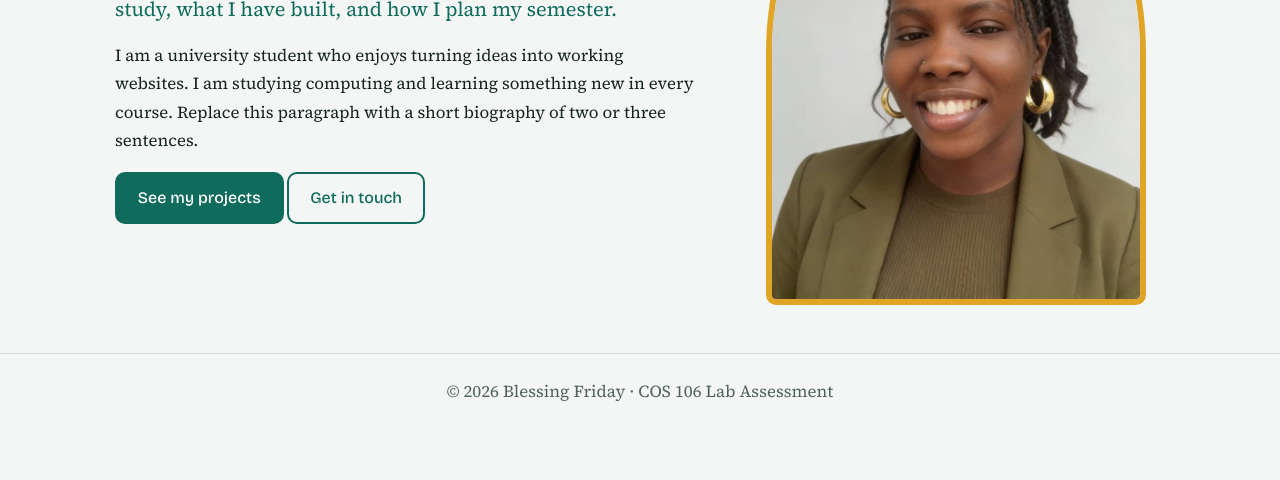
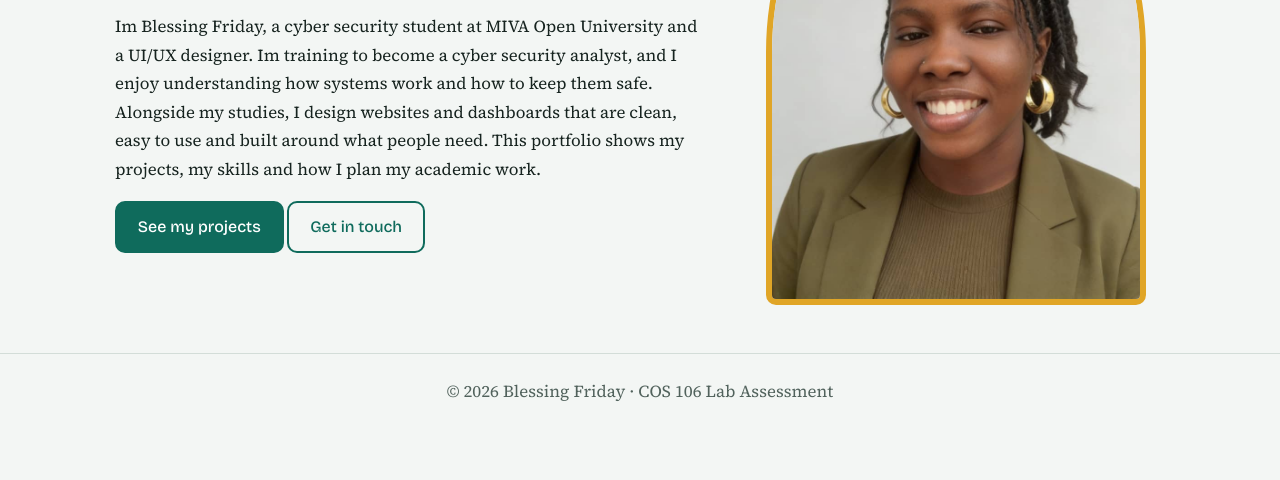
Before and after one commit to BlexnB/COS-106-Assessment, a plain HTML site: page index.html in a window 1280 px wide. Shown: the part 320-800 px from the top of the page. Drawn offline with nearby package versions, Linux system fonts and the light colour scheme.

Commit message:
Add files via upload

```diff
--- a/index.html
+++ b/index.html
@@ -3,7 +3,7 @@
 <head>
 <meta charset="UTF-8">
 <meta name="viewport" content="width=device-width, initial-scale=1">
-<title>Home | Your Name</title>
+<title>Home | Blessing Friday</title>
 <link rel="preconnect" href="https://fonts.googleapis.com">
 <link href="https://fonts.googleapis.com/css2?family=Bricolage+Grotesque:wght@500;700&family=Source+Serif+4:wght@400;600&display=swap" rel="stylesheet">
 <link rel="stylesheet" href="style.css">
@@ -27,11 +27,13 @@
 <div>
 <h1>Hi, I'm Blessing Friday</h1>
 <p class="welcome">Welcome to my academic portfolio. Here you can see what I study, what I have built, and how I plan my semester.</p>
-<p>I am a university student who enjoys turning ideas into working websites. I am studying computing and learning something new in every course. Replace this paragraph with a short biography of two or three sentences.</p>
+<p>Im Blessing Friday, a cyber security student at MIVA Open University and a UI/UX designer. Im training to become a cyber security analyst, and I
+    enjoy understanding how systems work and how to keep them safe. Alongside my studies, I design websites and dashboards that are clean, easy to use and
+    built around what people need. This portfolio shows my projects, my skills and how I plan my academic work.</p>
 <p><a class="btn" href="projects.html">See my projects</a> <a class="btn ghost" href="contact.html">Get in touch</a></p>
 </div>
 
-<img src="my new headshot gr.jpeg" alt="Photograph of Your Name" class="portrait">
+<img src="my new headshot gr.jpeg" alt="Photograph of Blessing Friday" class="portrait">
 
 </section>
 </main>
```
